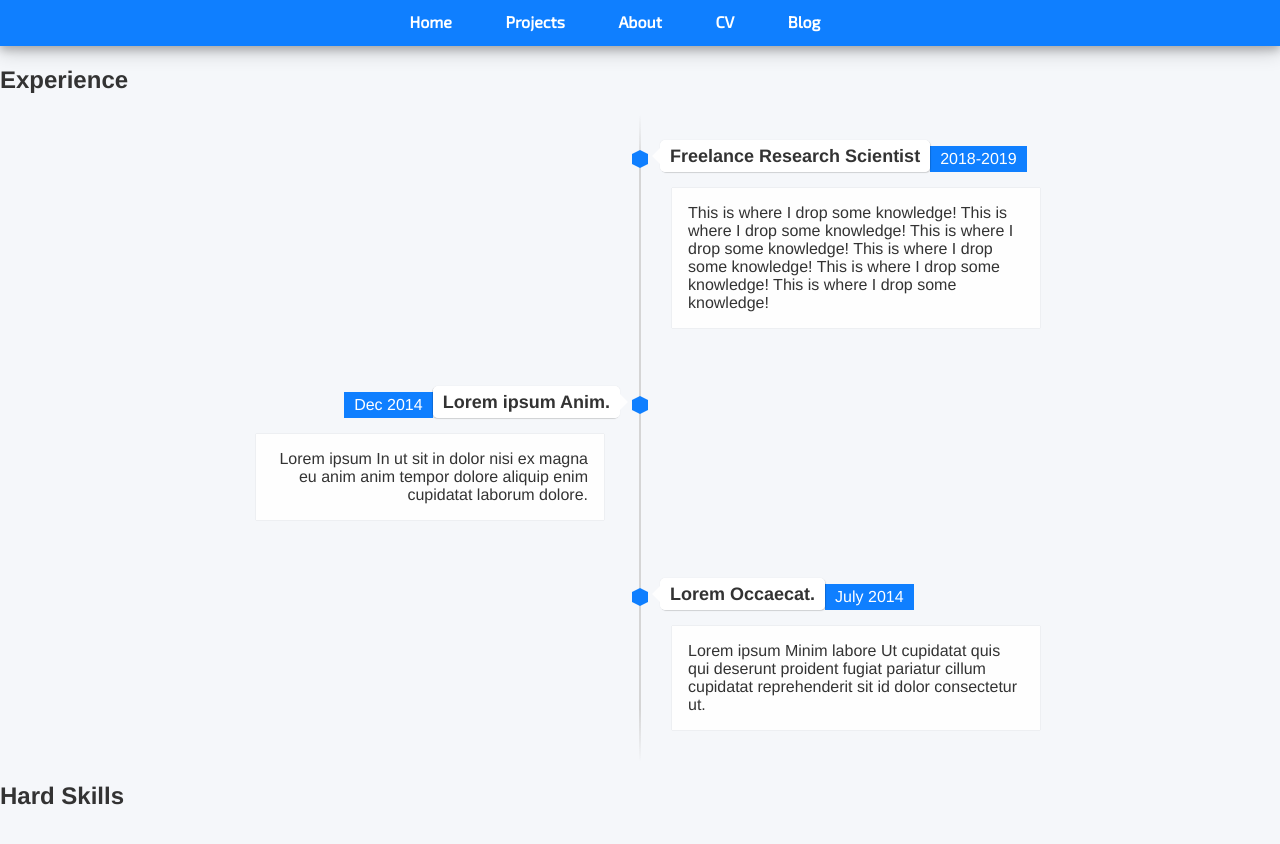
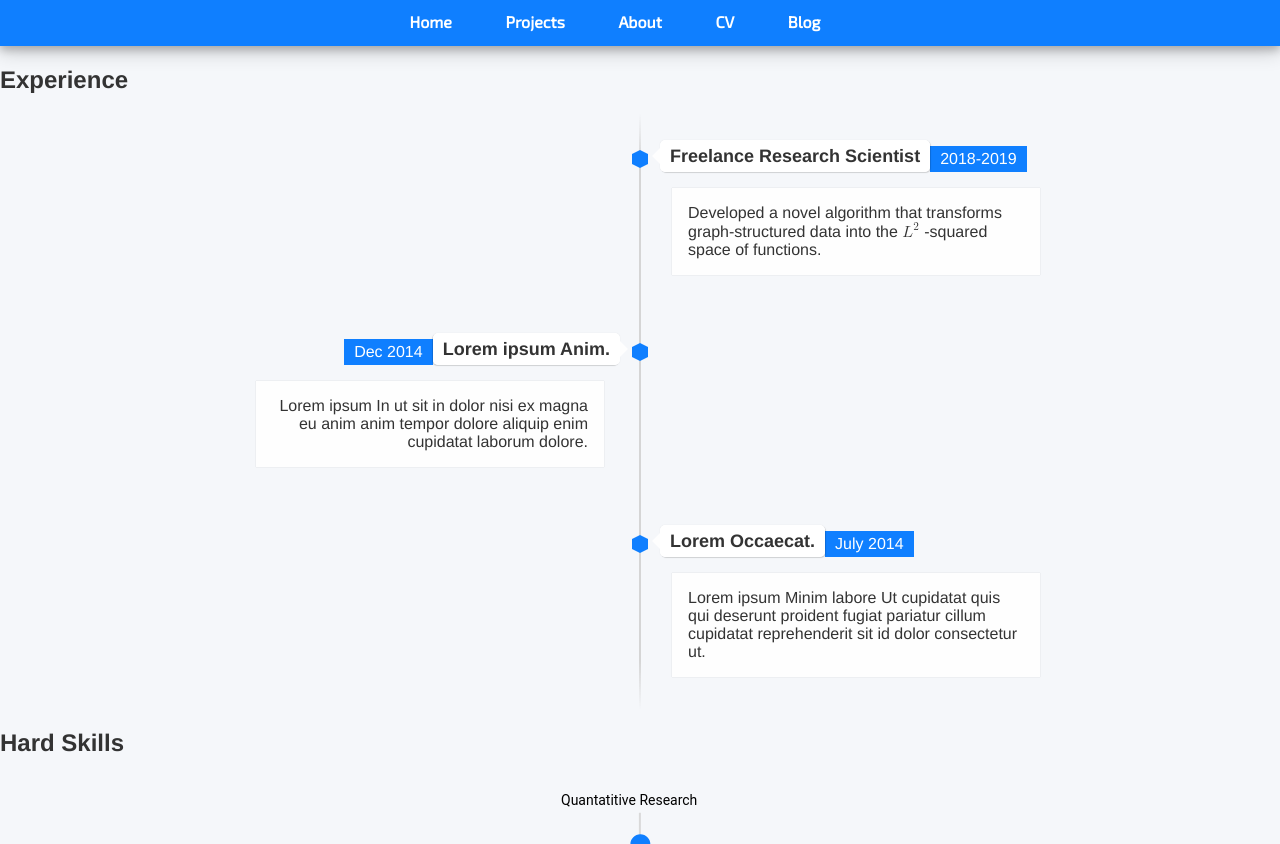
Before and after one commit to mayabenowitz/mayabenowitz.github.io, a Jekyll site: the page built from index.html, in a window 1280 px wide and 900 px high, scrolled down 848 px, cut to the strip 56-900 px from the top of the window. Built offline with Jekyll 4.4.1, drawn with Linux system fonts in a browser that asks for light colours; nearby versions of some CDN libraries.

Commit message:
Update index.html

```diff
--- a/index.html
+++ b/index.html
@@ -16,8 +16,19 @@ title: Maya Benowitz
         <span class="flag">Freelance Research Scientist</span>
         <span class="time-wrapper"><span class="time">2018-2019</span></span>
       </div>
-      <div class="desc">This is where I drop some knowledge! This is where I drop some knowledge! This is where I drop some knowledge!
-      This is where I drop some knowledge! This is where I drop some knowledge! This is where I drop some knowledge!
+      <div class="desc">Developed a novel algorithm that transforms graph-structured data into the
+        <!-- begin MathToWeb -->
+        <!-- (your LaTeX) $L^{2}$ -->
+            <math xmlns="http://www.w3.org/1998/Math/MathML">
+            <mrow>
+              <msup>
+                <mi>L</mi>
+                <mn>2</mn>
+              </msup>
+            </mrow>
+            </math>
+        <!-- end MathToWeb -->
+        -squared space of functions.
       </div>
     </div>
   </li>
```
